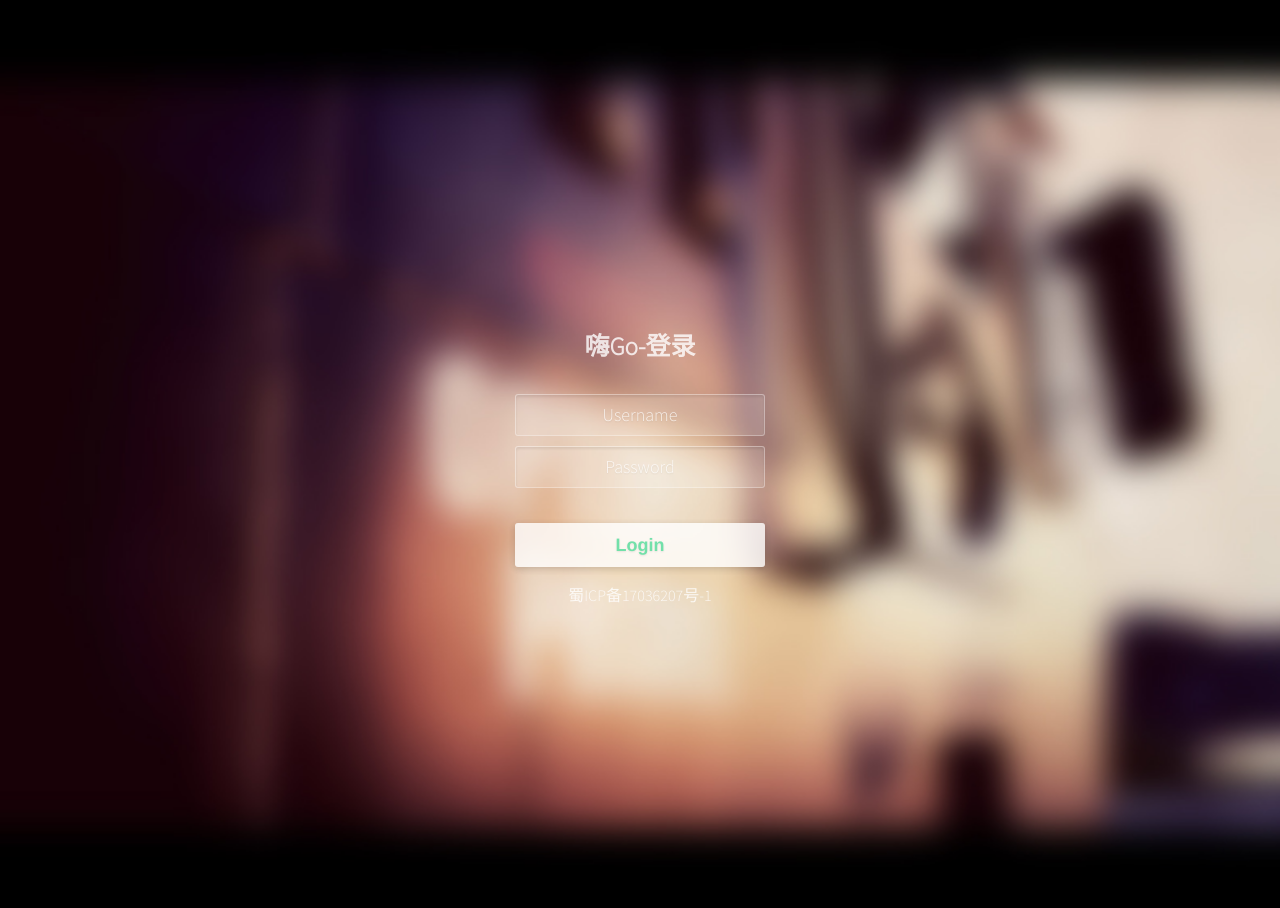
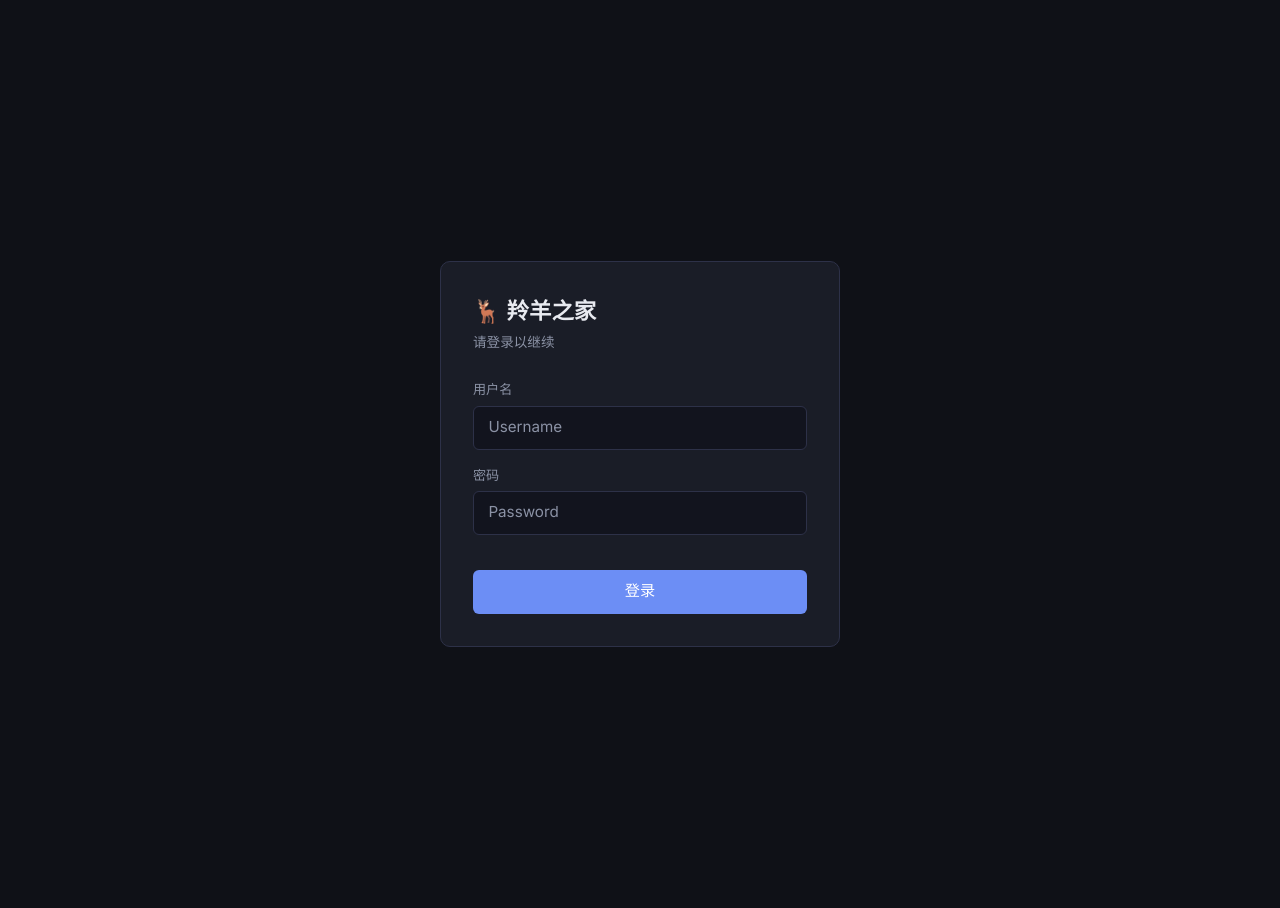
Before and after one commit to sqm199/record_bolg, a Flask app: page /login in a window 1280 px wide. Run offline with Flask 3, Linux system fonts and the light colour scheme.

Commit message:
feat: rewrite login page with dark theme and AJAX submit

```diff
--- a/templates/login_2.html
+++ b/templates/login_2.html
@@ -1,44 +1,74 @@
-<!DOCTYPE html>
-<html>
+<!doctype html>
+<html lang="zh-CN">
 <head>
-<meta http-equiv="Content-Type" content="text/html; charset=UTF-8">
-<title>惬意嗨Go-登录</title>
-        <!-- CSS -->
-    <link rel="stylesheet" type="text/css" href="{{url_for('static', filename='assets/css/reset.css')}}">
-    <link rel="stylesheet" type="text/css" href="{{url_for('static', filename='assets/css/supersized.css')}}">
-    <link rel="stylesheet" type="text/css" href="{{url_for('static', filename='assets/css/style.css')}}">
-    <link rel="stylesheet" type="text/css" href="{{url_for('static', filename='CSS/styles.css')}}">
-		<!-- <style type="text/css">
-		body,td,th { font-family: "Source Sans Pro", sans-serif; }
-		/* body { background-color: #2B2B2B; } */
-		</style> -->
+  <meta charset="UTF-8">
+  <meta name="viewport" content="width=device-width, initial-scale=1.0">
+  <title>羚羊之家 — 登录</title>
+  <link rel="preconnect" href="https://fonts.googleapis.com">
+  <link href="https://fonts.googleapis.com/css2?family=Inter:wght@400;500;600&family=Noto+Sans+SC:wght@400;500&display=swap" rel="stylesheet">
+  <link href="https://cdn.jsdelivr.net/npm/bootstrap@5.3.3/dist/css/bootstrap.min.css" rel="stylesheet">
+  <link rel="stylesheet" href="{{ url_for('static', filename='CSS/dark.css') }}">
+  <style>
+    body { display: flex; align-items: center; justify-content: center; min-height: 100vh; }
+    .login-card { width: 100%; max-width: 400px; padding: 2rem; }
+    .login-brand { font-size: 1.4rem; font-weight: 600; margin-bottom: 0.25rem; }
+    .login-sub  { color: var(--text-muted); font-size: 0.85rem; margin-bottom: 1.75rem; }
+    .field-label { color: var(--text-muted); font-size: 0.82rem; display: block; margin-bottom: 0.35rem; }
+    .error-msg { color: var(--danger); font-size: 0.82rem; min-height: 1.2rem; margin-top: 0.5rem; }
+    .btn-accent { width: 100%; justify-content: center; padding: 0.65rem; margin-top: 0.5rem; font-size: 0.95rem; }
+  </style>
 </head>
 <body>
-        <div class="page-container">
-		<div class="wrapper">
-			<div class="container">
-				<strong><span style="font-weight: bold;font-size: 25px;">嗨Go-登录</span></strong>
-                <iframe id="id_iframe" name="nm_iframe" style="display:none;"></iframe>
-				<form class="form" action="#" method="post" target="nm_iframe">
-					<input type="text" name="useraccount" id="useraccount" placeholder="Username">
-					<input type="password" name="password" id="password"  placeholder="Password">
-					<button type="submit" id="login-button">Login</button>
-				</form>
-                                <p style="padding-top: auto">蜀ICP备17036207号-1</p>
-			</div>
-	  </div>
+  <div class="card-dark login-card">
+    <div class="login-brand">🦌 羚羊之家</div>
+    <div class="login-sub">请登录以继续</div>
+    <form id="loginForm" novalidate>
+      <div style="margin-bottom:1rem">
+        <label class="field-label" for="useraccount">用户名</label>
+        <input type="text" id="useraccount" class="form-control-dark" placeholder="Username" autocomplete="username">
+      </div>
+      <div style="margin-bottom:0.5rem">
+        <label class="field-label" for="password">密码</label>
+        <input type="password" id="password" class="form-control-dark" placeholder="Password" autocomplete="current-password">
+      </div>
+      <div class="error-msg" id="errorMsg"></div>
+      <button type="submit" class="btn-accent" id="loginBtn">登录</button>
+    </form>
+  </div>
 
-        </div>
-        <script src="{{url_for('static', filename='js/layer-min.js')}}">
-</script>
-        <script src="{{url_for('static', filename='js/layer.js')}}">
-</script>
-        <script src="{{url_for('static', filename='js/jquery-2.1.1.min.js')}}">
-</script>
-        <script src="{{url_for('static', filename='assets/js/supersized.3.2.7.min.js')}}">
-</script>
-        <script src="{{url_for('static', filename='assets/js/supersized-init.js')}}">
-</script>
-        <script src="{{url_for('static', filename='assets/js/scripts.js')}}">
-</script>
+  <script>
+    document.getElementById('loginForm').addEventListener('submit', function(e) {
+      e.preventDefault();
+      const btn = document.getElementById('loginBtn');
+      const errEl = document.getElementById('errorMsg');
+      btn.disabled = true;
+      btn.textContent = '登录中…';
+      errEl.textContent = '';
+
+      fetch('/login_confirm', {
+        method: 'POST',
+        headers: { 'Content-Type': 'application/x-www-form-urlencoded' },
+        body: new URLSearchParams({
+          useraccount: document.getElementById('useraccount').value,
+          password:    document.getElementById('password').value
+        })
+      })
+      .then(r => r.json())
+      .then(data => {
+        if (data.code === 1) {
+          window.location.href = '/photo';
+        } else {
+          errEl.textContent = '用户名或密码错误';
+          btn.disabled = false;
+          btn.textContent = '登录';
+        }
+      })
+      .catch(() => {
+        errEl.textContent = '网络错误，请重试';
+        btn.disabled = false;
+        btn.textContent = '登录';
+      });
+    });
+  </script>
+</body>
 </html>
```
